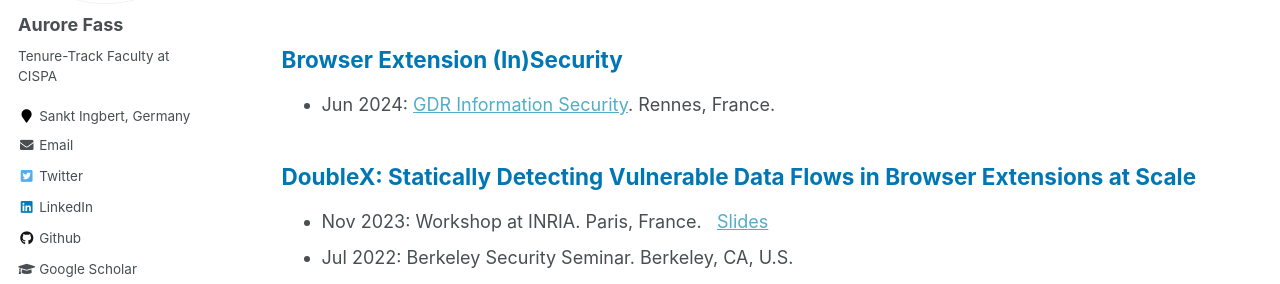
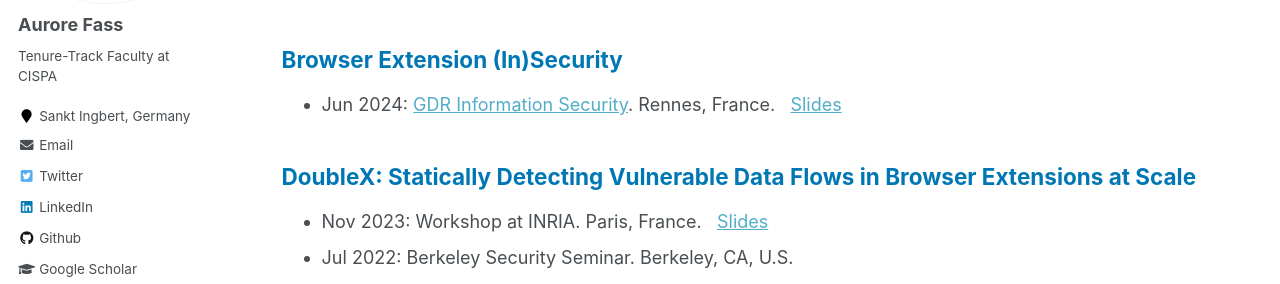
Before and after one commit to Aurore54F/aurore54f.github.io, a Jekyll site: the page built from _pages/publications.md, in a window 1280 px wide and 900 px high, scrolled down 2061 px. Shown: the part 166-450 px from the top of the window. Built offline with Jekyll 4.4.1, drawn with Linux system fonts in a browser that asks for light colours.

Commit message:
Added GDR slides

```diff
--- a/_pages/publications.md
+++ b/_pages/publications.md
@@ -28,7 +28,7 @@ author_profile: true
 
 
 ## <span style="color:rgb(0, 119, 181)"> Browser Extension (In)Security  </span>
-* Jun 2024: [GDR Information Security](https://gdr-secu-jn2024.sciencesconf.org). Rennes, France.
+* Jun 2024: [GDR Information Security](https://gdr-secu-jn2024.sciencesconf.org). Rennes, France. &nbsp; [Slides](https://aurore54f.github.io/papers/fass2024browserextensions-gdr.talk.pdf)
 
 
 ## <span style="color:rgb(0, 119, 181)"> DoubleX: Statically Detecting Vulnerable Data Flows in Browser Extensions at Scale  </span>
```
Also changed, not shown: 1 other file.
